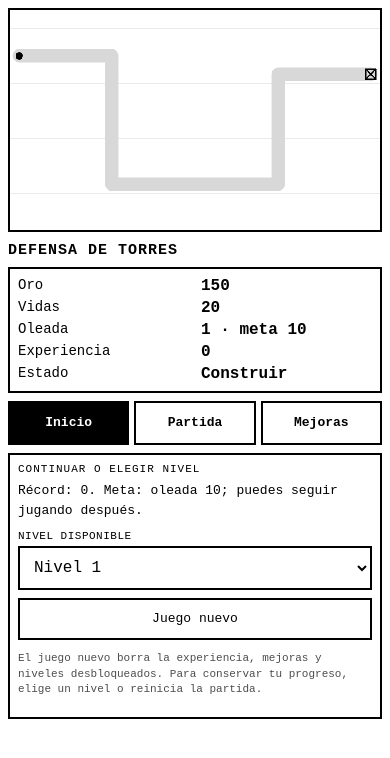
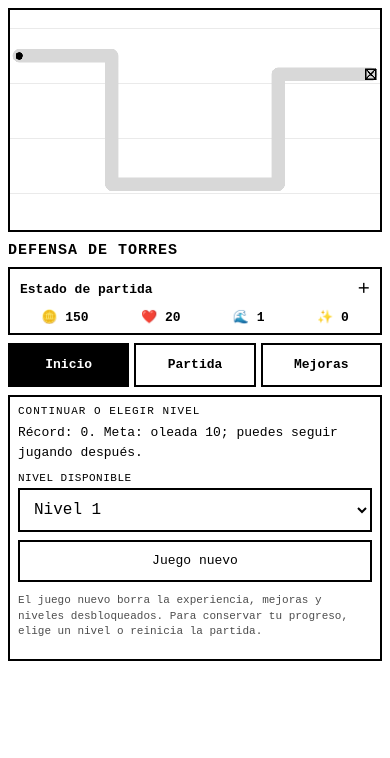
Before and after one commit to xdagobax/tower-defense, a website built with Vite: page index.html in a window 390 px wide. Built offline with nearby package versions, Linux system fonts and the light colour scheme.

Commit message:
Reduce HUD clutter during active gameplay

```diff
--- a/index.html
+++ b/index.html
@@ -27,8 +27,20 @@
       }
       h1 { font-size: 16px; margin: 0; letter-spacing: 1px; text-transform: uppercase; }
       .panel { border: 2px solid var(--ink); padding: 8px; }
-      .stats { display: grid; grid-template-columns: 1fr 1fr; gap: 4px 12px; font-size: 13px; }
-      .stats b { font-size: 15px; }
+      .stats-panel { padding: 6px; }
+      .stats-toggle { width: 100%; display: flex; justify-content: space-between; align-items: center; border: 0; padding: 5px 4px; min-height: 30px; font-weight: bold; }
+      .stats-toggle:hover:not(:disabled) { background: transparent; color: var(--ink); }
+      .stats-expanded { display: grid; grid-template-columns: 1fr 1fr; gap: 4px 12px; padding: 5px 4px 2px; font-size: 13px; }
+      .stats-expanded b { font-size: 15px; }
+      .stats-compact { display: none; gap: 6px; align-items: center; justify-content: space-around; padding: 4px 2px 2px; }
+      .stats-compact span { white-space: nowrap; font-size: 12px; font-weight: bold; }
+      .stats-panel.is-collapsed .stats-expanded { display: none; }
+      .stats-panel.is-collapsed .stats-compact { display: flex; }
+      .gameplay-focused .tabs,
+      .gameplay-focused #btn-restart,
+      .gameplay-focused #btn-orientation,
+      .gameplay-focused #orientation-status,
+      .gameplay-focused [data-game-extra] { display: none !important; }
       .label { font-size: 11px; text-transform: uppercase; letter-spacing: 1px; margin-bottom: 6px; }
       .tower-list { display: grid; grid-template-columns: 1fr 1fr; gap: 6px; }
       .tabs { display: grid; grid-template-columns: repeat(3, minmax(0, 1fr)); gap: 5px; }
@@ -85,8 +97,9 @@
         canvas#field { flex: 0 0 auto; width: 100%; max-width: 100%; }
         #hud { width: 100%; flex: 0 0 auto; }
         h1 { font-size: 15px; }
-        .stats { font-size: 14px; }
-        .stats b { font-size: 16px; }
+        .stats-expanded { font-size: 14px; }
+        .stats-expanded b { font-size: 16px; }
+        .stats-compact span { font-size: 13px; }
         button { font-size: 13px; min-height: 42px; padding: 9px; }
         .hint { font-size: 11px; }
         .tab-button { min-height: 44px; }
@@ -98,12 +111,23 @@
       <canvas id="field" width="800" height="480" aria-label="Tablero de Defensa de Torres"></canvas>
       <aside id="hud">
         <h1>Defensa de Torres</h1>
-        <div class="panel stats">
-          <div>Oro</div><div><b id="stat-gold">0</b></div>
-          <div>Vidas</div><div><b id="stat-lives">0</b></div>
-          <div>Oleada</div><div><b id="stat-wave">0</b></div>
-          <div>Experiencia</div><div><b id="xp-count">0</b></div>
-          <div>Estado</div><div><b id="stat-phase">-</b></div>
+        <div class="panel stats-panel is-collapsed" id="stats-panel">
+          <button id="btn-stats-toggle" class="stats-toggle" type="button" aria-expanded="false" aria-controls="stats-expanded">
+            <span>Estado de partida</span><span id="stats-toggle-icon" aria-hidden="true">＋</span>
+          </button>
+          <div class="stats-expanded" id="stats-expanded">
+            <div>Oro</div><div><b id="stat-gold">0</b></div>
+            <div>Vidas</div><div><b id="stat-lives">0</b></div>
+            <div>Oleada</div><div><b id="stat-wave">0</b></div>
+            <div>Experiencia</div><div><b id="xp-count">0</b></div>
+            <div>Estado</div><div><b id="stat-phase">-</b></div>
+          </div>
+          <div class="stats-compact" aria-label="Resumen de partida">
+            <span title="Oro">🪙 <b id="compact-gold">0</b></span>
+            <span title="Vidas">❤️ <b id="compact-lives">0</b></span>
+            <span title="Oleada">🌊 <b id="compact-wave">0</b></span>
+            <span title="Experiencia">✨ <b id="compact-xp">0</b></span>
+          </div>
         </div>
         <nav class="tabs" role="tablist" aria-label="Secciones del juego">
           <button class="tab-button" type="button" role="tab" id="tab-home" data-tab="home" aria-controls="panel-home" aria-selected="true">Inicio</button>
@@ -132,10 +156,10 @@
             <button id="btn-speed">Velocidad x1</button>
             <button id="btn-restart">Reiniciar nivel</button>
           </div>
-          <p class="hint">Puedes llamar la siguiente oleada cuando termine de aparecer la actual. Si la llamas dentro de la ventana de bonificación, obtienes oro extra.</p>
+          <p class="hint" data-game-extra>Puedes llamar la siguiente oleada cuando termine de aparecer la actual. Si la llamas dentro de la ventana de bonificación, obtienes oro extra.</p>
           <button id="btn-orientation" type="button">Pantalla horizontal</button>
           <div id="orientation-status" class="hint" aria-live="polite"></div>
-          <p class="hint">Toca el tablero para colocar torretas. Toca una torreta para seleccionarla. Teclas: 1-5 elegir, espacio oleada, P pausa, F velocidad.</p>
+          <p class="hint" data-game-extra>Toca el tablero para colocar torretas. Toca una torreta para seleccionarla. Teclas: 1-5 elegir, espacio oleada, P pausa, F velocidad.</p>
         </section>
         <section class="tab-panel" id="panel-upgrades" role="tabpanel" aria-labelledby="tab-upgrades" hidden>
           <div class="panel">
--- a/src/render/hud.ts
+++ b/src/render/hud.ts
@@ -52,6 +52,13 @@ export class Hud {
   private readonly levelSelect = must<HTMLSelectElement>("level-select");
   private readonly levelStatus = must("level-status");
   private readonly xpCount = must("xp-count");
+  private readonly compactGold = must("compact-gold");
+  private readonly compactLives = must("compact-lives");
+  private readonly compactWave = must("compact-wave");
+  private readonly compactXp = must("compact-xp");
+  private readonly statsPanel = must("stats-panel");
+  private readonly statsToggle = must<HTMLButtonElement>("btn-stats-toggle");
+  private readonly statsToggleIcon = must("stats-toggle-icon");
   private readonly permanentList = must("permanent-upgrades");
   private readonly newGameBtn = must<HTMLButtonElement>("btn-new-game");
   private readonly permanentButtons = new Map<UpgradeId, HTMLButtonElement>();
@@ -66,6 +73,11 @@ export class Hud {
     private readonly game: Game,
     private readonly handlers: HudHandlers,
   ) {
+    this.statsToggle.addEventListener("click", () => {
+      const collapsed = this.statsPanel.classList.toggle("is-collapsed");
+      this.statsToggle.setAttribute("aria-expanded", String(!collapsed));
+      this.statsToggleIcon.textContent = collapsed ? "＋" : "−";
+    });
     this.buildTowerButtons();
     this.startBtn.addEventListener("click", () => this.handlers.onStartWave());
     this.pauseBtn.addEventListener("click", () => this.handlers.onTogglePause());
@@ -125,6 +137,13 @@ export class Hud {
     this.wave.textContent = `${state.wave} · meta ${10 + (this.game.level - 1) * 5}`;
     this.phase.textContent = PHASE_LABELS[state.phase] ?? state.phase;
     this.phase.className = state.phase === "build" ? "phase-build" : "";
+    this.compactGold.textContent = String(state.gold);
+    this.compactLives.textContent = String(state.lives);
+    this.compactWave.textContent = String(state.wave);
+    this.compactXp.textContent = String(this.game.progress.experience);
+    // Durante el juego activo ocultamos la navegación y las acciones secundarias.
+    const showSecondaryControls = state.paused || (state.phase === "build" && state.wave === 1) || state.phase === "gameover" || state.phase === "victory";
+    document.body.classList.toggle("gameplay-focused", !showSecondaryControls);
 
     for (const kind of TOWER_ORDER) {
       const btn = this.towerButtons.get(kind);
```
